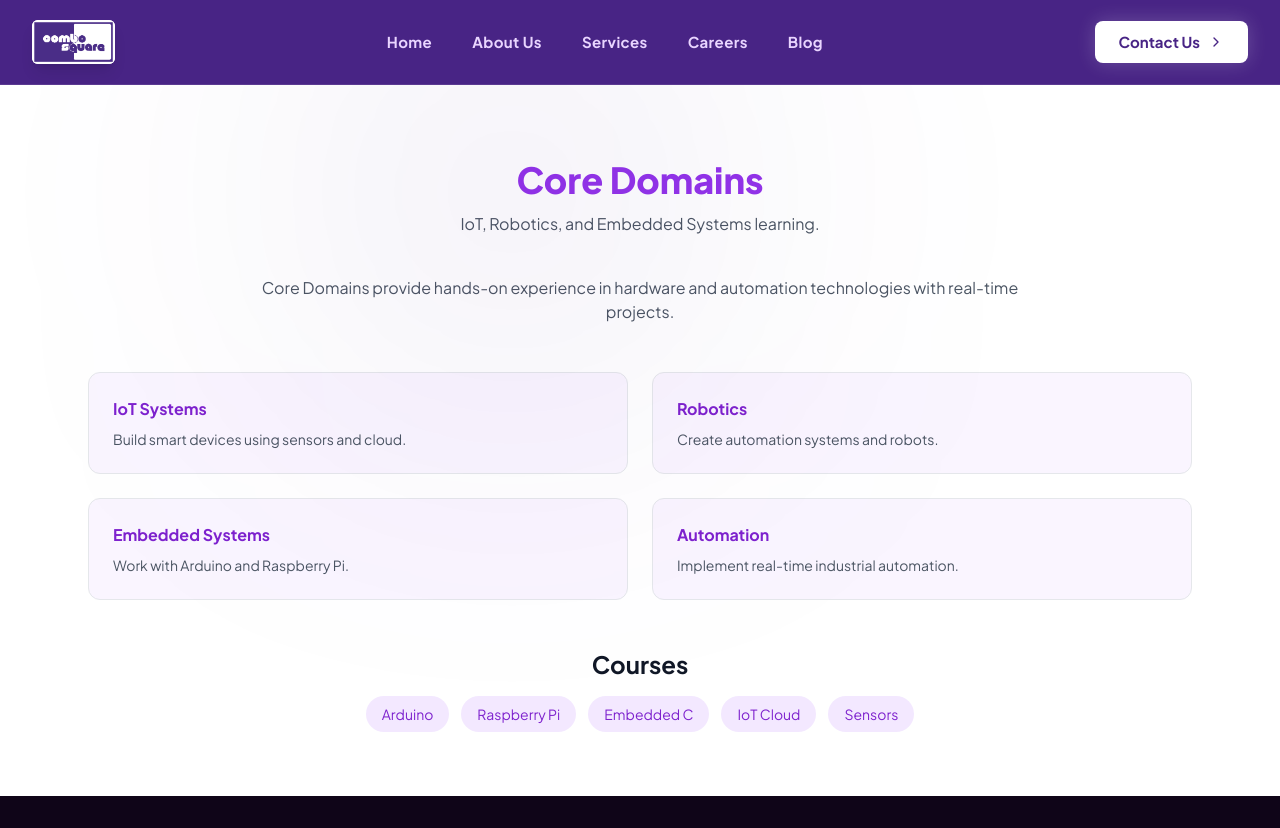
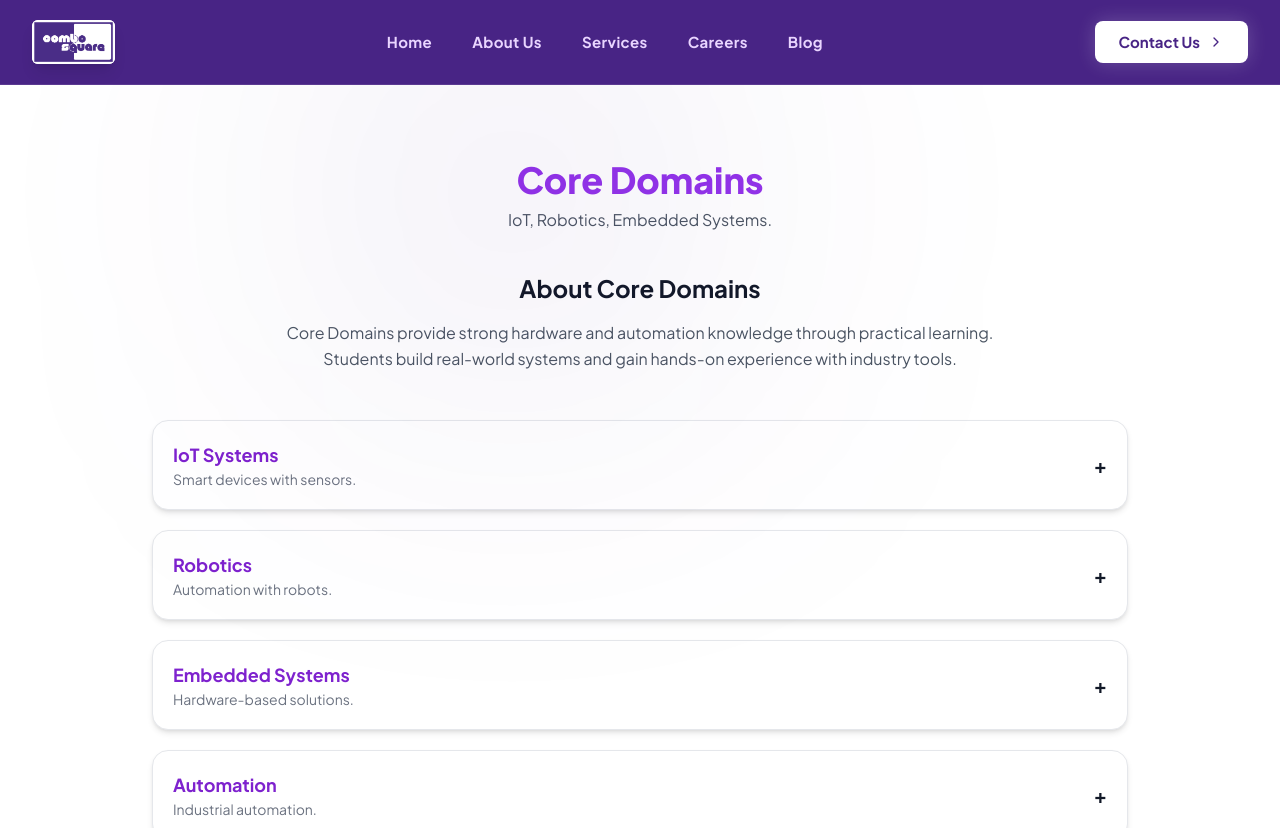
Before and after one commit to Prasanna-S-1/cs, a React (Vite) app: page /service/1 in a window 1280 px wide. Shown: the top 828 px of the page. Built offline with nearby package versions, Linux system fonts and the light colour scheme.

Commit message:
Added modern service dropdown UI

```diff
--- a/src/pages/ServiceDetails.jsx
+++ b/src/pages/ServiceDetails.jsx
@@ -1,5 +1,6 @@
 import { useParams } from "react-router-dom";
-import { motion } from "framer-motion";
+import { motion, AnimatePresence } from "framer-motion";
+import { useState } from "react";
 
 const services = [
   {
@@ -7,138 +8,154 @@ const services = [
     desc: "Full Stack Development, AI & ML, Cloud, and Cybersecurity solutions.",
 
     about:
-      "IT Services focus on building scalable applications and preparing students for real-world software development roles.",
+      "Our IT Services program is designed to transform students into industry-ready developers. With real-time projects, modern tools, and hands-on coding, learners gain deep technical knowledge and practical exposure.",
 
     domains: [
       {
         title: "Full Stack Development",
-        content: "Build complete web apps using React, Node.js, and databases.",
+        desc: "Build complete web applications.",
+        stack: ["React", "Node.js", "MongoDB", "Express"],
+        duration: "45 Days",
+        project: "E-commerce Web App",
       },
       {
         title: "AI & Machine Learning",
-        content: "Develop intelligent systems using data and algorithms.",
+        desc: "Develop intelligent systems.",
+        stack: ["Python", "TensorFlow", "Pandas"],
+        duration: "40 Days",
+        project: "Prediction System",
       },
       {
         title: "Cloud & DevOps",
-        content: "Deploy apps using AWS and CI/CD pipelines.",
+        desc: "Deploy scalable apps.",
+        stack: ["AWS", "Docker", "CI/CD"],
+        duration: "30 Days",
+        project: "Cloud Deployment",
       },
       {
         title: "Cybersecurity",
-        content: "Secure applications and protect sensitive data.",
+        desc: "Secure applications.",
+        stack: ["Kali Linux", "Encryption", "Auth"],
+        duration: "25 Days",
+        project: "Secure Login System",
       },
-    ],
-
-    courses: [
-      "React JS",
-      "Node JS",
-      "MongoDB",
-      "AWS",
-      "Docker",
-      "API Development",
     ],
   },
 
   {
     title: "Core Domains",
-    desc: "IoT, Robotics, and Embedded Systems learning.",
+    desc: "IoT, Robotics, Embedded Systems.",
 
     about:
-      "Core Domains provide hands-on experience in hardware and automation technologies with real-time projects.",
+      "Core Domains provide strong hardware and automation knowledge through practical learning. Students build real-world systems and gain hands-on experience with industry tools.",
 
     domains: [
       {
         title: "IoT Systems",
-        content: "Build smart devices using sensors and cloud.",
+        desc: "Smart devices with sensors.",
+        stack: ["Arduino", "Sensors", "Cloud"],
+        duration: "30 Days",
+        project: "Smart Home System",
       },
       {
         title: "Robotics",
-        content: "Create automation systems and robots.",
+        desc: "Automation with robots.",
+        stack: ["Python", "Motors", "Controllers"],
+        duration: "35 Days",
+        project: "Line Follower Robot",
       },
       {
         title: "Embedded Systems",
-        content: "Work with Arduino and Raspberry Pi.",
+        desc: "Hardware-based solutions.",
+        stack: ["Arduino", "C", "Microcontrollers"],
+        duration: "30 Days",
+        project: "Embedded Device",
       },
       {
         title: "Automation",
-        content: "Implement real-time industrial automation.",
+        desc: "Industrial automation.",
+        stack: ["PLC", "Sensors", "Controllers"],
+        duration: "28 Days",
+        project: "Automation System",
       },
-    ],
-
-    courses: [
-      "Arduino",
-      "Raspberry Pi",
-      "Embedded C",
-      "IoT Cloud",
-      "Sensors",
     ],
   },
 
   {
     title: "Creative Services",
-    desc: "Design, Branding, and Marketing solutions.",
+    desc: "Design, Branding, and Marketing.",
 
     about:
-      "Creative Services help businesses grow through design, marketing, and digital storytelling.",
+      "Creative Services focus on building strong brand identity and digital presence. Students learn design tools, marketing strategies, and real-world content creation.",
 
     domains: [
       {
         title: "UI/UX Design",
-        content: "Design user-friendly digital experiences.",
+        desc: "Design modern interfaces.",
+        stack: ["Figma", "Adobe XD"],
+        duration: "20 Days",
+        project: "Mobile App UI",
       },
       {
         title: "Digital Marketing",
-        content: "SEO, ads, and social media growth.",
+        desc: "Online growth strategies.",
+        stack: ["SEO", "Google Ads", "Analytics"],
+        duration: "25 Days",
+        project: "Marketing Campaign",
       },
       {
         title: "Branding",
-        content: "Build strong brand identity.",
+        desc: "Build identity.",
+        stack: ["Photoshop", "Illustrator"],
+        duration: "20 Days",
+        project: "Brand Kit",
       },
       {
         title: "Content Creation",
-        content: "Create engaging digital content.",
+        desc: "Engaging content.",
+        stack: ["Premiere Pro", "Canva"],
+        duration: "18 Days",
+        project: "Video Campaign",
       },
-    ],
-
-    courses: [
-      "Figma",
-      "Photoshop",
-      "SEO",
-      "Social Media Marketing",
-      "Video Editing",
     ],
   },
 
   {
     title: "Training & Hackathons",
-    desc: "Skill development with real-world exposure.",
+    desc: "Skill-based learning and competitions.",
 
     about:
-      "Training programs focus on making students job-ready through practical learning and competitions.",
+      "Training programs are focused on practical learning, teamwork, and real-world problem solving. Hackathons enhance creativity and innovation under pressure.",
 
     domains: [
       {
         title: "Internships",
-        content: "Work on real-time projects.",
+        desc: "Real-world experience.",
+        stack: ["Projects", "Team Work"],
+        duration: "60 Days",
+        project: "Live Industry Project",
       },
       {
         title: "Workshops",
-        content: "Hands-on learning sessions.",
+        desc: "Hands-on sessions.",
+        stack: ["Tools", "Practice"],
+        duration: "10 Days",
+        project: "Mini Projects",
       },
       {
         title: "Corporate Training",
-        content: "Industry-level training.",
+        desc: "Industry training.",
+        stack: ["Professional Tools"],
+        duration: "30 Days",
+        project: "Case Studies",
       },
       {
         title: "Hackathons",
-        content: "Solve real-world challenges.",
+        desc: "Problem solving.",
+        stack: ["Innovation", "Coding"],
+        duration: "2 Days",
+        project: "Prototype Build",
       },
-    ],
-
-    courses: [
-      "Project Building",
-      "Team Collaboration",
-      "Problem Solving",
-      "Presentation Skills",
     ],
   },
 ];
@@ -146,65 +163,103 @@ const services = [
 const ServiceDetails = () => {
   const { id } = useParams();
   const service = services[id];
+  const [openIndex, setOpenIndex] = useState(null);
 
   if (!service) return <div className="p-10">Service not found</div>;
 
   return (
     <section className="py-16 bg-white">
-      <div className="max-w-6xl mx-auto px-6">
+      <div className="max-w-5xl mx-auto px-6">
 
         {/* TITLE */}
+        <div className="text-center mb-10">
+          <h1 className="text-4xl font-black text-purple-600 mb-2">
+            {service.title}
+          </h1>
+          <p className="text-gray-600">{service.desc}</p>
+        </div>
+
+        {/* ABOUT */}
         <motion.div
           initial={{ opacity: 0, y: 30 }}
           animate={{ opacity: 1, y: 0 }}
-          className="text-center mb-10"
+          className="max-w-3xl mx-auto text-center mb-12"
         >
-          <h1 className="text-4xl font-black text-purple-600 mb-3">
-            {service.title}
-          </h1>
-          <p className="text-gray-600">{service.desc}</p>
+          <h2 className="text-2xl font-bold mb-4">
+            About {service.title}
+          </h2>
+          <p className="text-gray-600 leading-relaxed">
+            {service.about}
+          </p>
         </motion.div>
 
-        {/* ABOUT */}
-        <div className="mb-12 text-center">
-          <p className="text-gray-600 max-w-3xl mx-auto">
-            {service.about}
-          </p>
-        </div>
-
-        {/* DOMAINS */}
-        <div className="grid sm:grid-cols-2 gap-6 mb-12">
+        {/* ACCORDION */}
+        <div className="space-y-5">
           {service.domains.map((item, i) => (
             <motion.div
               key={i}
-              initial={{ opacity: 0, y: 30 }}
-              whileInView={{ opacity: 1, y: 0 }}
-              className="p-6 bg-purple-50 rounded-xl border"
+              whileHover={{ scale: 1.01 }}
+              className="rounded-2xl border bg-white shadow-md overflow-hidden"
             >
-              <h3 className="font-bold text-purple-700 mb-2">
-                {item.title}
-              </h3>
-              <p className="text-gray-600 text-sm">
-                {item.content}
-              </p>
+              {/* HEADER */}
+              <button
+                onClick={() =>
+                  setOpenIndex(openIndex === i ? null : i)
+                }
+                className="w-full flex justify-between items-center p-5 text-left"
+              >
+                <div>
+                  <h3 className="font-bold text-lg text-purple-700">
+                    {item.title}
+                  </h3>
+                  <p className="text-gray-500 text-sm">
+                    {item.desc}
+                  </p>
+                </div>
+
+                <span className="text-xl font-bold">
+                  {openIndex === i ? "-" : "+"}
+                </span>
+              </button>
+
+              {/* CONTENT */}
+              <AnimatePresence>
+                {openIndex === i && (
+                  <motion.div
+                    initial={{ opacity: 0, height: 0 }}
+                    animate={{ opacity: 1, height: "auto" }}
+                    exit={{ opacity: 0, height: 0 }}
+                    className="px-5 pb-5"
+                  >
+                    <div className="bg-purple-50 rounded-xl p-4 space-y-3">
+
+                      <p>
+                        <span className="font-semibold">
+                          Tech Stack:
+                        </span>{" "}
+                        {item.stack.join(", ")}
+                      </p>
+
+                      <p>
+                        <span className="font-semibold">
+                          Duration:
+                        </span>{" "}
+                        {item.duration}
+                      </p>
+
+                      <p>
+                        <span className="font-semibold">
+                          Project:
+                        </span>{" "}
+                        {item.project}
+                      </p>
+
+                    </div>
+                  </motion.div>
+                )}
+              </AnimatePresence>
             </motion.div>
           ))}
-        </div>
-
-        {/* COURSES */}
-        <div className="text-center">
-          <h2 className="text-2xl font-bold mb-4">Courses</h2>
-
-          <div className="flex flex-wrap justify-center gap-3">
-            {service.courses.map((c, i) => (
-              <span
-                key={i}
-                className="px-4 py-2 bg-purple-100 text-purple-700 rounded-full text-sm"
-              >
-                {c}
-              </span>
-            ))}
-          </div>
         </div>
 
       </div>
```
